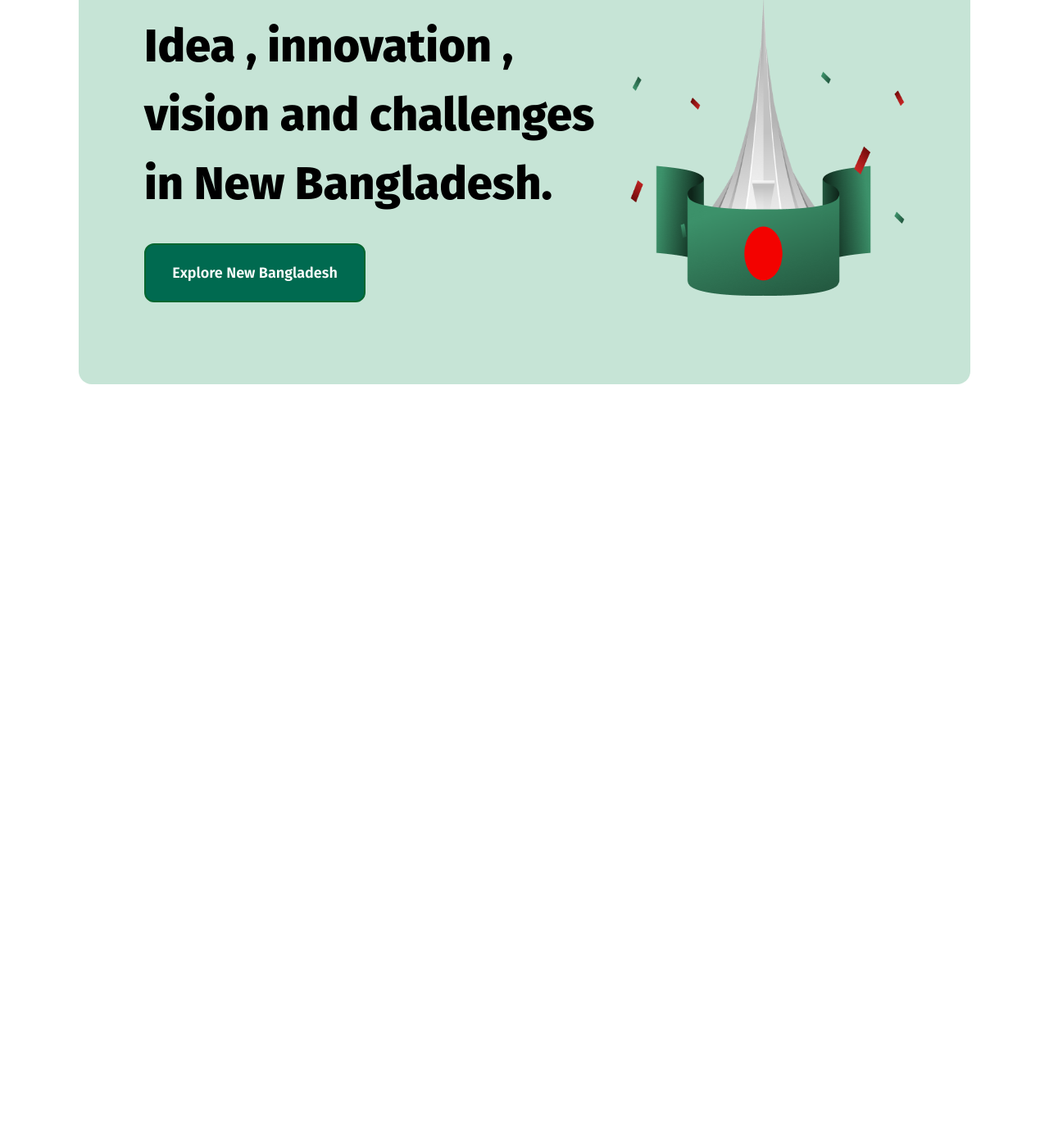
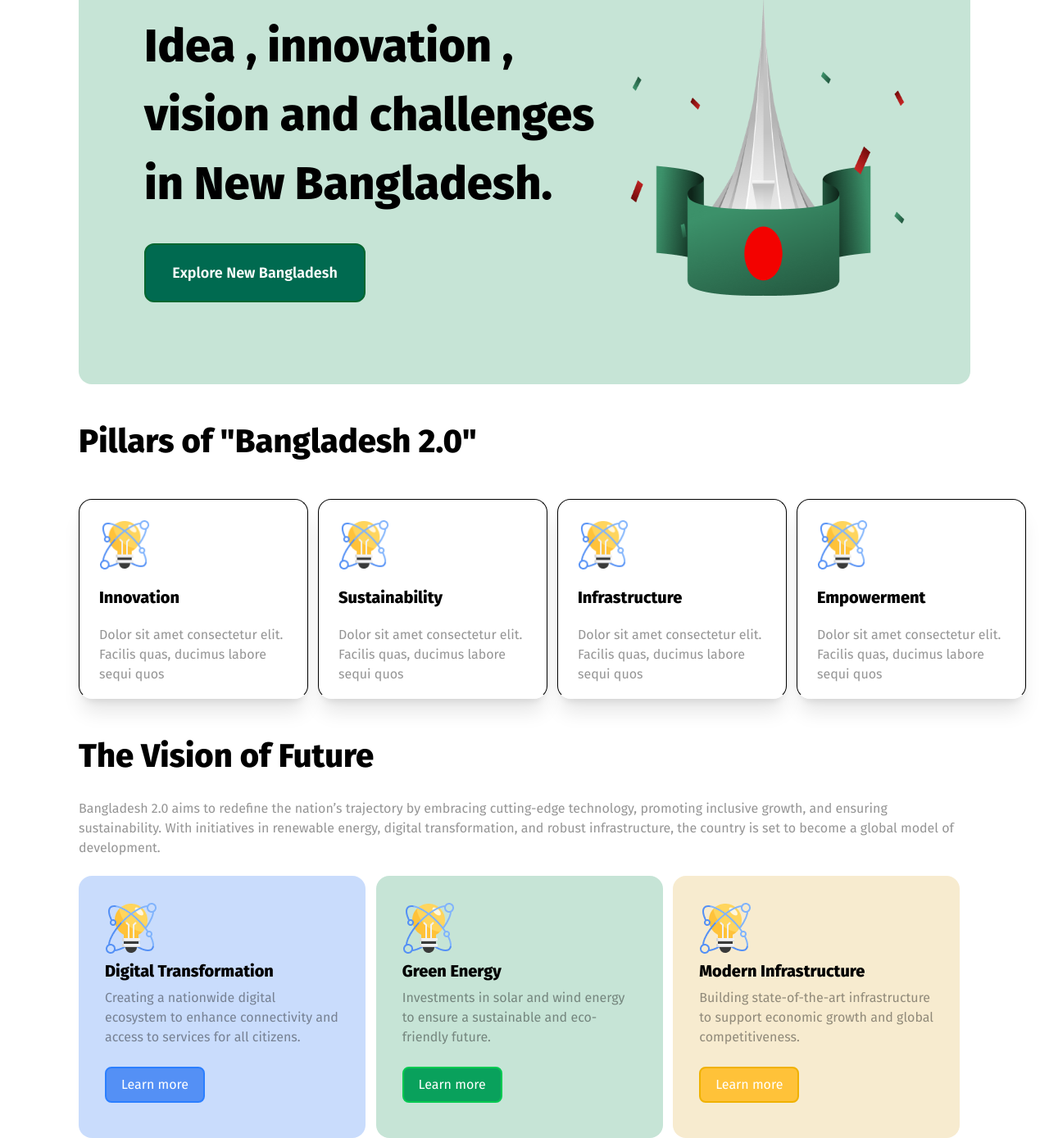
Before and after one commit to Sabbir943/new_bangladesh, a plain HTML site: page index.html in a window 1280 px wide. Shown: the part 281-1670 px from the top of the page at 82% size. Before the commit the page ends 800 px from the top, so only its background shows below. Drawn offline with nearby package versions, Linux system fonts and the light colour scheme.

Commit message:
Add files via upload
added the card section

```diff
--- a/index.html
+++ b/index.html
@@ -21,7 +21,9 @@
     </style>
     <link rel="stylesheet" href="style.css">
     <!-- font-awesome -->
-     <link rel="stylesheet" href="https://cdnjs.cloudflare.com/ajax/libs/font-awesome/6.7.2/css/all.min.css" integrity="sha512-Evv84Mr4kqVGRNSgIGL/F/aIDqQb7xQ2vcrdIwxfjThSH8CSR7PBEakCr51Ck+w+/U6swU2Im1vVX0SVk9ABhg==" crossorigin="anonymous" referrerpolicy="no-referrer" />
+    <link rel="stylesheet" href="https://cdnjs.cloudflare.com/ajax/libs/font-awesome/6.7.2/css/all.min.css"
+        integrity="sha512-Evv84Mr4kqVGRNSgIGL/F/aIDqQb7xQ2vcrdIwxfjThSH8CSR7PBEakCr51Ck+w+/U6swU2Im1vVX0SVk9ABhg=="
+        crossorigin="anonymous" referrerpolicy="no-referrer" />
 </head>
 
 <body>
@@ -32,7 +34,7 @@
             <button
                 class=" hidden sm:flex items-center justify-center border-2 border-green-800 text-lg rounded-xl w-116px h-52px  px-[30px] py-[15px] text-green-800 hover:bg-green-700 hover:text-white">Sing
                 in</button>
-                <button class=" sm:hidden text-3xl text-[#006A50]" ><i class="fa-solid fa-bars"></i></button>
+            <button class=" sm:hidden text-3xl text-[#006A50]"><i class="fa-solid fa-bars"></i></button>
 
         </header>
     </div>
@@ -42,11 +44,90 @@
             <p class="text-[16px] font-medium text-[#0E0E0E50] ">Bangladesh 2.0</p>
             <h1 class="text-[56px] font-extrabold my-[30px]">Idea , innovation ,</br>
                 vision and challenges in New Bangladesh.</h1>
-    <button class="border-2 border-green-800 text-white bg-[#006A50] py-[34px] px-[17px] w-[270px] h-[56px] text-[18px] font-semibold rounded-xl flex items-center justify-center hover:bg-white hover:text-green-700">Explore New Bangladesh</button>
+            <button
+                class="border-2 border-green-800 text-white bg-[#006A50] py-[34px] px-[17px] w-[270px] h-[56px] text-[18px] font-semibold rounded-xl flex items-center justify-center hover:bg-white hover:text-green-700">Explore
+                New Bangladesh</button>
 
         </div>
         <div class=""><img class="w-[600px] h-[400px] " src="assets/hero.png" alt=""> </div>
     </div>
+    <!-- card section -->
+    <div class="w-[85%] mx-auto mt-[40px]">
+        <h1 class="text-[40px] font-extrabold">Pillars of "Bangladesh 2.0"</h1>
+
+    </div>
+    <div class="w-[85%] mx-auto mt-[40px] grid grid-cols-4 gap-20">
+        <div class="border-1 border-b-white w-[280px] h-[244px] rounded-2xl shadow-xl bg-[#FFFFFF] px-[24px] py-[24px]">
+            <img class="w-[62px] h-[62px]" src="assets/card-icon.png" alt="">
+            <h1 class="text-[20px] font-extrabold my-[8%]">Innovation</h1>
+            <p class="text-[16px] font-regular text-[#0E0E0E70] mb-[2%]">Dolor sit amet consectetur elit.</br> Facilis
+                quas,
+                ducimus labore sequi quos </p>
+        </div>
+        <div class="border-1 border-b-white w-[280px] h-[244px] rounded-2xl shadow-xl bg-[#FFFFFF] px-[24px] py-[24px]">
+            <img class="w-[62px] h-[62px]" src="assets/card-icon.png" alt="">
+            <h1 class="text-[20px] font-extrabold my-[8%]">Sustainability</h1>
+            <p class="text-[16px] font-regular text-[#0E0E0E70] mb-[2%]">Dolor sit amet consectetur elit.</br> Facilis
+                quas,
+                ducimus labore sequi quos </p>
+        </div>
+        <div class="border-1 border-b-white w-[280px] h-[244px] rounded-2xl shadow-xl bg-[#FFFFFF] px-[24px] py-[24px]">
+            <img class="w-[62px] h-[62px]" src="assets/card-icon.png" alt="">
+            <h1 class="text-[20px] font-extrabold my-[8%]">Infrastructure</h1>
+            <p class="text-[16px] font-regular text-[#0E0E0E70] mb-[2%]">Dolor sit amet consectetur elit.</br> Facilis
+                quas,
+                ducimus labore sequi quos </p>
+        </div>
+        <div class="border-1 border-b-white w-[280px] h-[244px] rounded-2xl shadow-xl bg-[#FFFFFF] px-[24px] py-[24px]">
+            <img class="w-[62px] h-[62px]" src="assets/card-icon.png" alt="">
+            <h1 class="text-[20px] font-extrabold my-[8%]">Empowerment</h1>
+            <p class="text-[16px] font-regular text-[#0E0E0E70] mb-[2%]">Dolor sit amet consectetur elit.</br> Facilis
+                quas,
+                ducimus labore sequi quos </p>
+        </div>
+    </div>
+    <!-- another card section -->
+ <div class="w-[85%] mx-auto mt-[40px]">
+       <div>
+        <h1 class="text-[40px] font-extrabold">The Vision of Future</h1>
+        <p class="text-[16px] font-regular text-[#0E0E0E70] my-[2%]">Bangladesh 2.0 aims to redefine the nation’s
+            trajectory by embracing cutting-edge technology, promoting inclusive growth, and ensuring sustainability.
+            With initiatives in renewable energy, digital transformation, and robust infrastructure, the country is
+            set to become a global model of development.</p>
+    </div>
+
+    <div class="grid grid-cols-3">
+        <div class="w-[350px] h-[320px] bg-[#5490F550] py-[32px] px-[32px] rounded-2xl">
+            <img class="w-[64px] h-[64px]" src="assets/card-icon.png" alt="">
+            <h1 class="text-[20px] font-extrabold my-[2%]">Digital Transformation</h1>
+            <p class="text-[16px] font-regular text-[#0E0E0E70] my-[2%]">Creating a nationwide digital ecosystem to
+                enhance connectivity and access to services for all citizens.</p>
+            <button
+                class="border-2 border-blue-500 bg-[#5490F5] text-[#FFFFFF] w-[122px] h-[41px] py-[20px] px-[11px] rounded-lg flex items-center justify-center mt-[24px] mb-[32px]">Learn
+                more</button>
+        </div>
+        <div class="w-[350px] h-[320px] bg-[#C6E4D6] py-[32px] px-[32px] rounded-2xl">
+            <img class="w-[64px] h-[64px]" src="assets/card-icon.png" alt="">
+            <h1 class="text-[20px] font-extrabold my-[2%]">Green Energy</h1>
+            <p class="text-[16px] font-regular text-[#0E0E0E70] my-[2%]">Investments in solar and wind energy to
+                ensure a sustainable and eco-friendly future.</p>
+            <button
+                class="border-2 border-green-500 bg-[#09A15C] text-[#FFFFFF] w-[122px] h-[41px] py-[20px] px-[11px] rounded-lg flex items-center justify-center mt-[24px] mb-[32px]">Learn
+                more</button>
+        </div>
+        <div class="w-[350px] h-[320px] bg-[#F7EBCF] py-[32px] px-[32px] rounded-2xl">
+            <img class="w-[64px] h-[64px]" src="assets/card-icon.png" alt="">
+            <h1 class="text-[20px] font-extrabold my-[2%]">Modern Infrastructure</h1>
+            <p class="text-[16px] font-regular text-[#0E0E0E70] my-[2%]">Building state-of-the-art infrastructure to
+                support economic growth and global competitiveness.</p>
+            <button
+                class="border-2 border-yellow-500 bg-[#FFC239] text-[#FFFFFF] w-[122px] h-[41px] py-[20px] px-[11px] rounded-lg flex items-center justify-center mt-[24px] mb-[32px]">Learn
+                more</button>
+        </div>
+    </div>
+ </div>
+
+
 
 
 
```
Lines whose indentation alone changed are shown as unchanged.
